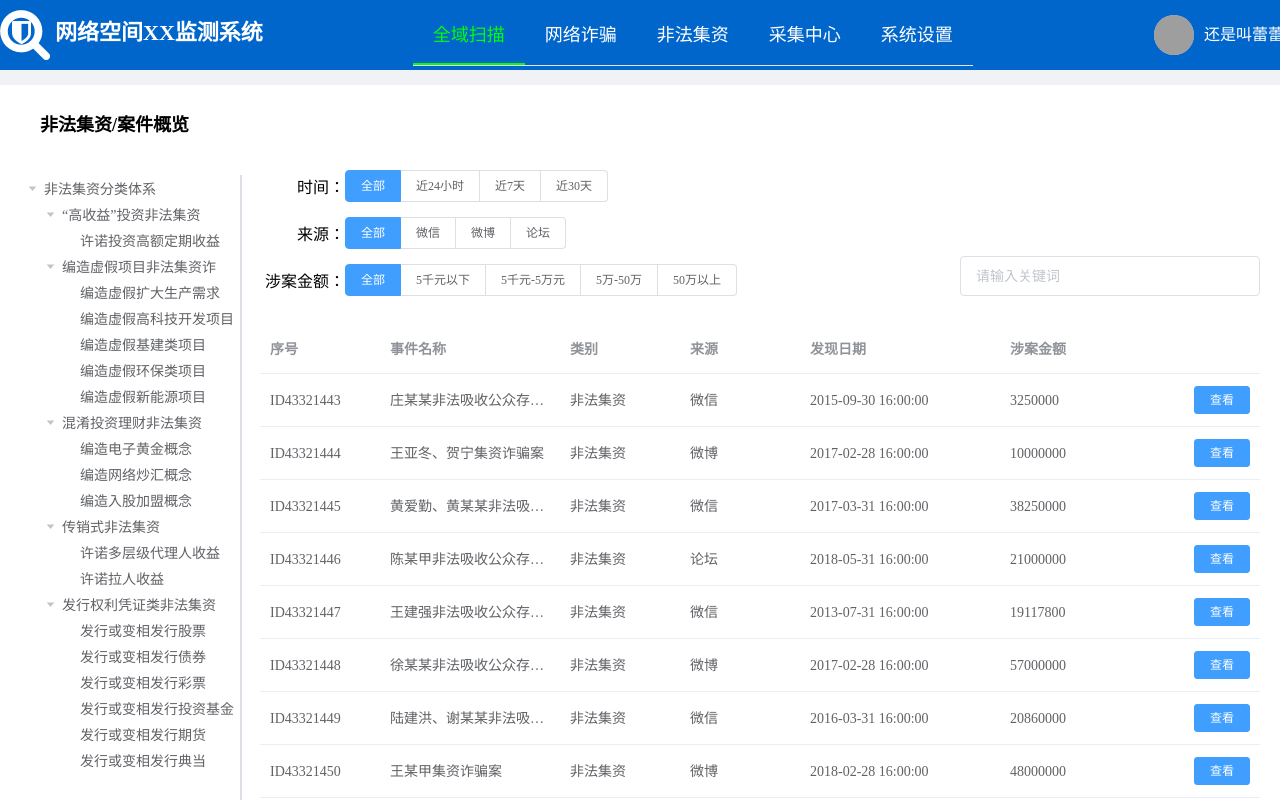
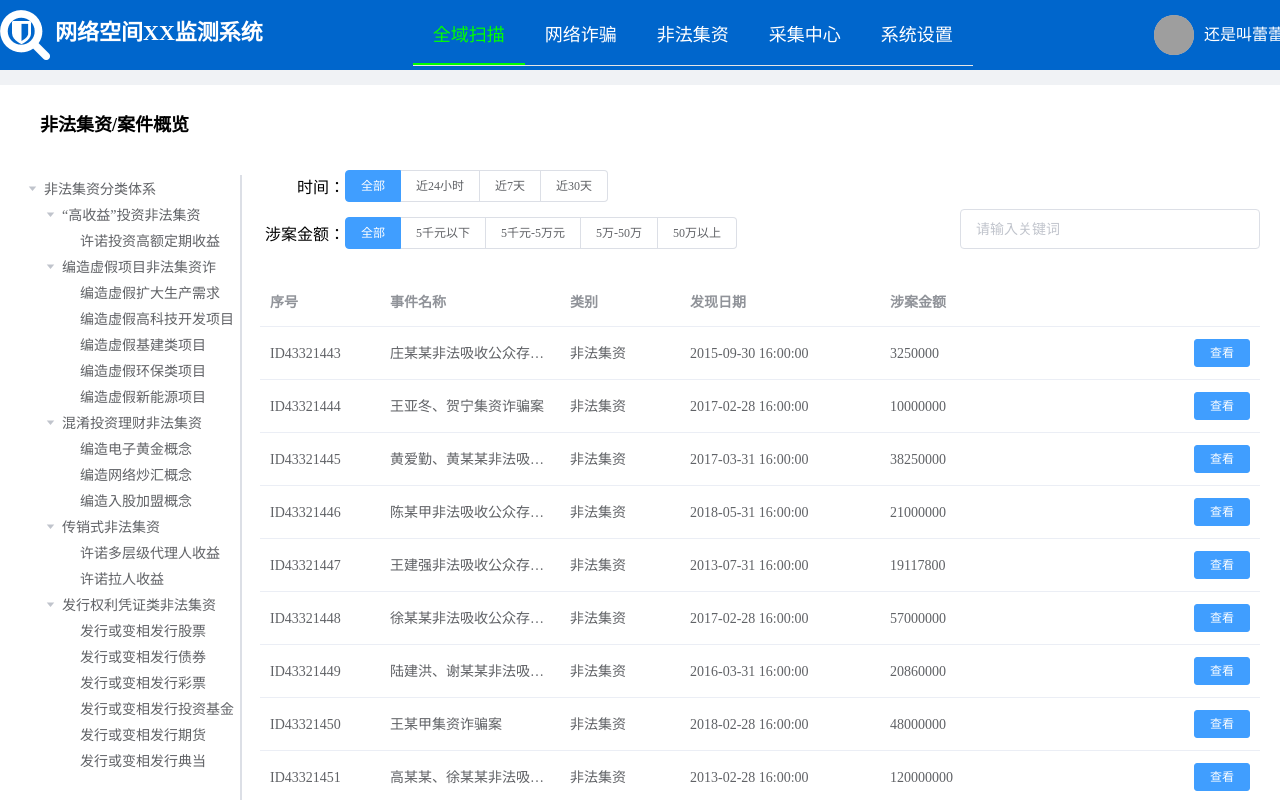
Before and after one commit to Tshirt-hfk/ccbps, a Vue app: page /illegalfund in a window 1280 px wide. Shown: the top 800 px of the page. Built offline with nearby package versions, Linux system fonts and the light colour scheme; grey boxes are pictures that could not be loaded.

Commit message:
去掉来源字段和相应筛选

```diff
--- a/src/data/data.js
+++ b/src/data/data.js
@@ -6,7 +6,6 @@ export default {
         categories: internetFraudData.categories,
         radio1: "全部", // 筛选选项
         radio2: "全部",
-        radio3: "全部",
         searchValue: "", // 搜索框数据
         currentPage: 1,
         pagesize: 10, // 每页条目数
@@ -18,7 +17,6 @@ export default {
         categories: illegalFundData.categories,
         radio1: '全部',  // 筛选选项
         radio2: '全部',
-        radio3: '全部',
         searchValue: '',    // 搜索框数据
         currentPage: 1,
         pagesize: 10,      // 每页条目数
--- a/src/views/illegalFund.vue
+++ b/src/views/illegalFund.vue
@@ -18,17 +18,8 @@
           </el-radio-group>
         </div>
         <div class="if-main-radio">
-          <div class="if-main-radio-title">来源：</div>
+          <div class="if-main-radio-title">涉案金额：</div>
           <el-radio-group v-model="radio2" size="small">
-            <el-radio-button label="全部"></el-radio-button>
-            <el-radio-button label="微信"></el-radio-button>
-            <el-radio-button label="微博"></el-radio-button>
-            <el-radio-button label="论坛"></el-radio-button>
-          </el-radio-group>
-        </div>
-        <div class="if-main-radio">
-          <div class="if-main-radio-title">涉案金额：</div>
-          <el-radio-group v-model="radio3" size="small">
             <el-radio-button label="全部"></el-radio-button>
             <el-radio-button label="5千元以下"></el-radio-button>
             <el-radio-button label="5千元-5万元"></el-radio-button>
@@ -50,9 +41,6 @@
           </el-table-column>
           <el-table-column prop="field" label="类别" width="120" show-overflow-tooltip>
             <template slot-scope="scope">{{ scope.row.type}}</template>
-          </el-table-column>
-          <el-table-column prop="source" label="来源" width="120" show-overflow-tooltip>
-            <template slot-scope="scope">{{ scope.row.source}}</template>
           </el-table-column>
           <el-table-column prop="date" label="发现日期" width="200" show-overflow-tooltip>
             <template slot-scope="scope">{{ scope.row.date | handleTime}}</template>
@@ -110,14 +98,6 @@ export default {
         }, 300);
       }
     },
-    radio3: {
-      handler(n, o) {
-        clearTimeout(this.timeout);
-        this.timeout = setTimeout(() => {
-          this.remoteMethod();
-        }, 300);
-      }
-    }
   },
   data() {
     return mydata.illegalFund
@@ -160,13 +140,12 @@ export default {
       else if (this.radio1 == "近7天") t = 7;
       else if (this.radio1 == "近30天") t = 30;
       if (now.setDate(now.getDate() - t) > date) return false;
-      if (this.radio2 !== "全部" && source !== this.radio2) return false;
-      if (this.radio3 == "5千元以下" && money > 5000) return false;
-      else if (this.radio3 == "5千元-5万元" && (5000 >= money || money > 50000))
+      if (this.radio2 == "5千元以下" && money > 5000) return false;
+      else if (this.radio2 == "5千元-5万元" && (5000 >= money || money > 50000))
         return false;
-      else if (this.radio3 == "5万-50万" && (50000 >= money || money > 500000))
+      else if (this.radio2 == "5万-50万" && (50000 >= money || money > 500000))
         return false;
-      else if (this.radio3 == "50万以上" && money <= 500000) return false;
+      else if (this.radio2 == "50万以上" && money <= 500000) return false;
       return true;
     },
     getTaskContent(id) {
--- a/src/views/internetFraud.vue
+++ b/src/views/internetFraud.vue
@@ -18,17 +18,8 @@
           </el-radio-group>
         </div>
         <div class="if-main-radio">
-          <div class="if-main-radio-title">来源：</div>
+          <div class="if-main-radio-title">涉案金额：</div>
           <el-radio-group v-model="radio2" size="small">
-            <el-radio-button label="全部"></el-radio-button>
-            <el-radio-button label="微信"></el-radio-button>
-            <el-radio-button label="微博"></el-radio-button>
-            <el-radio-button label="论坛"></el-radio-button>
-          </el-radio-group>
-        </div>
-        <div class="if-main-radio">
-          <div class="if-main-radio-title">涉案金额：</div>
-          <el-radio-group v-model="radio3" size="small">
             <el-radio-button label="全部"></el-radio-button>
             <el-radio-button label="5千元以下"></el-radio-button>
             <el-radio-button label="5千元-5万元"></el-radio-button>
@@ -50,9 +41,6 @@
           </el-table-column>
           <el-table-column prop="field" label="类别" width="120" show-overflow-tooltip>
             <template slot-scope="scope">{{ scope.row.type}}</template>
-          </el-table-column>
-          <el-table-column prop="source" label="来源" width="120" show-overflow-tooltip>
-            <template slot-scope="scope">{{ scope.row.source}}</template>
           </el-table-column>
           <el-table-column prop="date" label="发现日期" width="200" show-overflow-tooltip>
             <template slot-scope="scope">{{ scope.row.date | handleTime}}</template>
@@ -109,14 +97,6 @@ export default {
           this.remoteMethod();
         }, 300);
       }
-    },
-    radio3: {
-      handler(n, o) {
-        clearTimeout(this.timeout);
-        this.timeout = setTimeout(() => {
-          this.remoteMethod();
-        }, 300);
-      }
     }
   },
   data() {
@@ -160,13 +140,12 @@ export default {
       else if (this.radio1 == "近7天") t = 7;
       else if (this.radio1 == "近30天") t = 30;
       if (now.setDate(now.getDate() - t) > date) return false;
-      if (this.radio2 !== "全部" && source !== this.radio2) return false;
-      if (this.radio3 == "5千元以下" && money > 5000) return false;
-      else if (this.radio3 == "5千元-5万元" && (5000 >= money || money > 50000))
+      if (this.radio2 == "5千元以下" && money > 5000) return false;
+      else if (this.radio2 == "5千元-5万元" && (5000 >= money || money > 50000))
         return false;
-      else if (this.radio3 == "5万-50万" && (50000 >= money || money > 500000))
+      else if (this.radio2 == "5万-50万" && (50000 >= money || money > 500000))
         return false;
-      else if (this.radio3 == "50万以上" && money <= 500000) return false;
+      else if (this.radio2 == "50万以上" && money <= 500000) return false;
       return true;
     },
     getTaskContent(id) {
```
